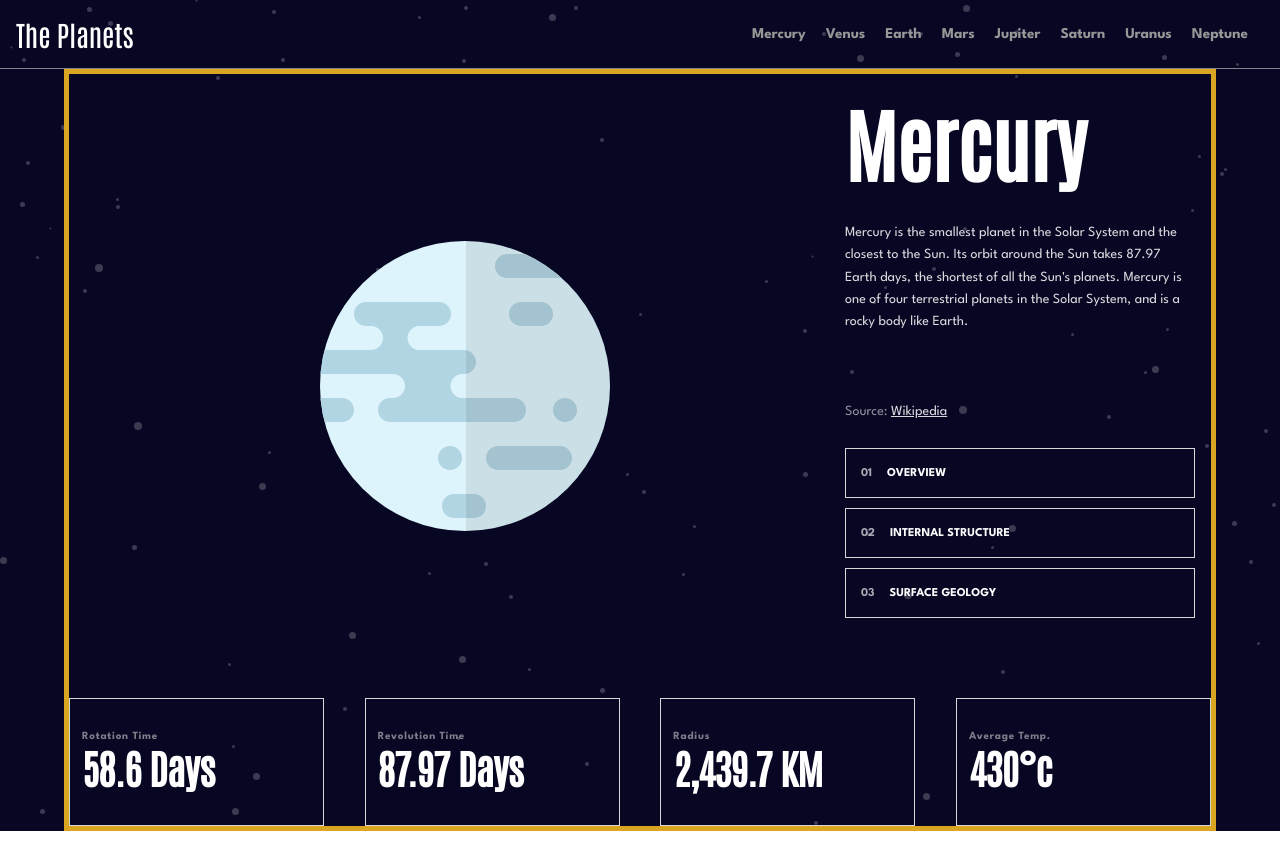
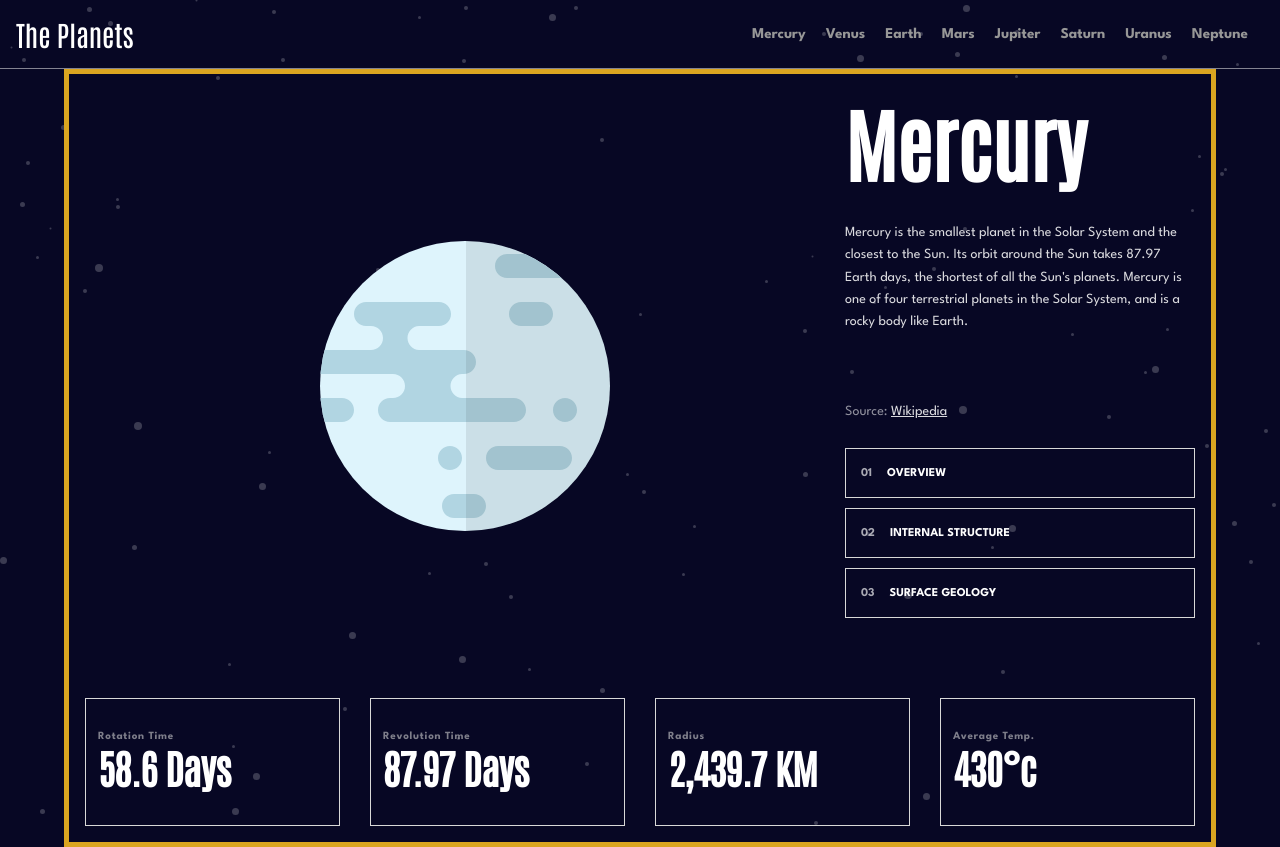
Before and after one commit to abiodunfreeman/planets-info-site, a React (Create React App) app: page / in a window 1280 px wide. Built offline with nearby package versions, Linux system fonts and the light colour scheme.

Commit message:
added margin: 1rem; to planets facts list to make it flush with tabs

```diff
--- a/src/components/css/planet-fact-list.css
+++ b/src/components/css/planet-fact-list.css
@@ -1 +1 @@
-#planet-facts-list{display:flex;justify-content:space-between;height:128px;align-self:center}#planet-facts-list li{width:255px;padding:12px;display:flex;flex-direction:column;justify-content:center;border:1px solid #D8D8D8}#planet-facts-list h4{color:#d8d8d891;font-family:'League Spartan', sans-serif;font-size:11px;letter-spacing:.73px}#planet-facts-list h3{font-size:40px;font-family:"Antonio";letter-spacing:-.75px;color:white}
+#planet-facts-list{display:flex;justify-content:space-between;height:128px;align-self:center;margin:1rem}#planet-facts-list li{width:255px;padding:12px;display:flex;flex-direction:column;justify-content:center;border:1px solid #D8D8D8}#planet-facts-list h4{color:#d8d8d891;font-family:'League Spartan', sans-serif;font-size:11px;letter-spacing:.73px}#planet-facts-list h3{font-size:40px;font-family:"Antonio";letter-spacing:-.75px;color:white}
--- a/src/components/scss/planet-fact-list.scss
+++ b/src/components/scss/planet-fact-list.scss
@@ -13,6 +13,7 @@
     justify-content: space-between;
     height: 128px;
     align-self: center;
+    margin: 1rem;
       li{
       width: 255px;
       padding: 12px;
```
